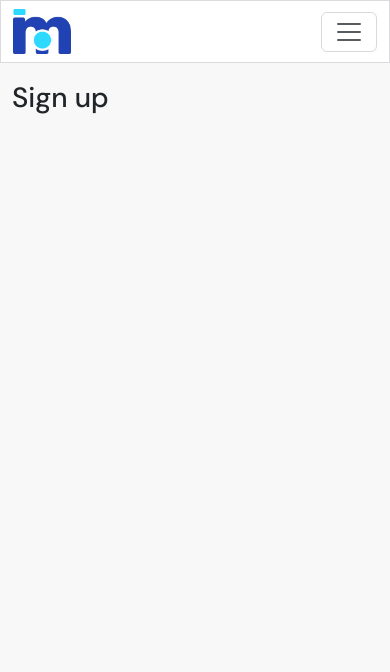
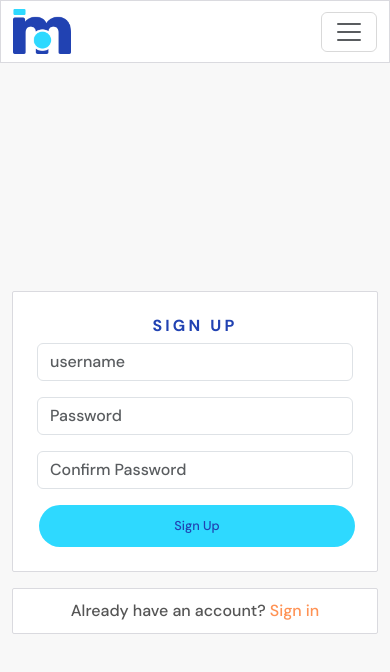
Before and after one commit to Redsskull/moments, a React (Create React App) app: page /signup in a window 390 px wide. Shown: the top 672 px of the page. Built offline with nearby package versions, Linux system fonts and the light colour scheme.

Commit message:
add basic form setup

```diff
--- a/package.json
+++ b/package.json
@@ -6,6 +6,7 @@
     "@testing-library/jest-dom": "^5.17.0",
     "@testing-library/react": "^13.4.0",
     "@testing-library/user-event": "^13.5.0",
+    "axios": "^1.6.7",
     "bootstrap": "^5.3.2",
     "react": "^18.2.0",
     "react-bootstrap": "^2.10.1",
--- a/src/App.js
+++ b/src/App.js
@@ -2,6 +2,8 @@
 import NavBar from './components/NavBar';
 import Container from 'react-bootstrap/Container';
 import {Route,Routes} from 'react-router-dom';
+import './api/axiosDefaults';
+import SignUpForm from './pages/auth/SignUpForm';
 
 function App() {
   return (
@@ -11,7 +13,7 @@
         <Routes>
           <Route path = "/" element={<h1>Home Page</h1>} />
           <Route path = "/signin" element={<h1>Sign In</h1>}/>
-          <Route path = "/signup" element={<h1>Sign up</h1>}/>
+          <Route path = "/signup" element={<SignUpForm/>}/>
           <Route path="*" element={<p>Page not found!</p>} />
         </Routes>
       </Container>
--- a/src/App.module.css
+++ b/src/App.module.css
@@ -5,7 +5,26 @@
 }
 
 .Main {
-    padding-top:81px;
+  padding-top: 81px;
+}
+
+.Content {
+  background-color: #ffffff;
+  padding: 10px;
+  border-radius: 2px;
+  border: 1px solid #dadadf;
+}
+
+.FillerImage {
+  object-fit: cover;
+  height: 100%;
+  width: 100%;
+}
+
+.Image {
+  max-height: 40vh;
+  max-width: 100%;
+  object-fit: contain;
 }
 
 * {
@@ -26,6 +45,10 @@
   transition: color ease-in-out 0.3s;
 }
 
+input[type="file"] {
+  display: none;
+}
+
 i {
   color: #cfced3;
   font-size: 1.6rem;
@@ -38,3 +61,22 @@
   transition: color ease-in-out 0.3s;
   color: #2142b2;
 }
+
+figure {
+  text-align: center;
+  display: inline-block;
+}
+
+/* scrollbar */
+*::-webkit-scrollbar {
+  width: 5px;
+}
+*::-webkit-scrollbar-track {
+  background: #f1f1f1;
+}
+*::-webkit-scrollbar-thumb {
+  background: #888;
+}
+*::-webkit-scrollbar-thumb:hover {
+  background: #555;
+}
--- /dev/null
+++ b/src/api/axiosDefaults.js
@@ -0,0 +1,5 @@
+import axios from 'axios';
+
+axios.defaults.baseURL = 'https://moments-db-b9026c5319dc.herokuapp.com/';
+axios.defaults.headers.post['Content-Type'] = 'multiform/form-data';
+axios.defaults.withCredentials = true;
--- /dev/null
+++ b/src/pages/auth/SignUpForm.js
@@ -0,0 +1,57 @@
+import React from "react";
+import { Link } from "react-router-dom";
+import styles from "../../styles/SignInUpForm.module.css";
+import btnStyles from "../../styles/Button.module.css";
+import appStyles from "../../App.module.css";
+import { Form, Button, Image, Col, Row, Container } from "react-bootstrap";
+
+const SignUpForm = () => {
+  return (
+    <Row className={styles.Row}>
+      <Col className="my-auto py-2 p-md-2" md={6}>
+        <Container className={`${appStyles.Content} p-4 `}>
+          <h1 className={styles.Header}>sign up</h1>
+
+          <Form>
+      <Form.Group className="mb-3" controlId="username">
+        <Form.Label className="d-none">Username</Form.Label>
+        <Form.Control className={styles.input}type="text" placeholder="username" name = "username"/>
+      </Form.Group>
+
+      <Form.Group className="mb-3" controlId="password1">
+        <Form.Label className="d-none">Password</Form.Label>
+        <Form.Control className={styles.input} type="password" placeholder="Password" name = "password1" />
+      </Form.Group>
+
+      <Form.Group className="mb-3" controlId="password2">
+        <Form.Label className="d-none">Confirm Password</Form.Label>
+        <Form.Control className={styles.input} type="password" placeholder="Confirm Password" name = "password2"/>
+      </Form.Group>
+      <Button className={`${btnStyles.Button} ${btnStyles.Wide} ${btnStyles.Bright}`} type="submit">
+       Sign Up
+      </Button>
+    </Form>
+
+        </Container>
+        <Container className={`mt-3 ${appStyles.Content}`}>
+          <Link className={styles.Link} to="/signin">
+            Already have an account? <span>Sign in</span>
+          </Link>
+        </Container>
+      </Col>
+      <Col
+        md={6}
+        className={`my-auto d-none d-md-block p-2 ${styles.SignUpCol}`}
+      >
+        <Image
+          className={`${appStyles.FillerImage}`}
+          src={
+            "https://codeinstitute.s3.amazonaws.com/AdvancedReact/hero2.jpg"
+          }
+        />
+      </Col>
+    </Row>
+  );
+};
+
+export default SignUpForm;
--- /dev/null
+++ b/src/styles/Button.module.css
@@ -0,0 +1,69 @@
+.Button {
+    font-size: 0.8rem;
+    align-self: center;
+    border-radius: 100px;
+    border-color: transparent;
+    padding: 4px 10px;
+    margin-left: 2px;
+    margin-right: 2px;
+    min-width: 75px;
+  }
+
+  .Button:hover {
+    opacity: 0.8;
+    border-color: transparent;
+    cursor: pointer;
+  }
+
+  .Button:hover:active {
+    background-color: #2142b2 !important;
+  }
+
+  .Button:active {
+    background-color: #2142b2 !important;
+  }
+
+  .Button:focus {
+    background-color: #2142b2;
+  }
+
+  .Wide {
+    padding: 10px 50px;
+    width: 100%;
+  }
+
+  .Blue,
+  .BlueOutline:hover,
+  .Bright:hover {
+    background-color: #2142b2;
+    color: #ffffff;
+  }
+
+  .BlueOutline,
+  .Blue:hover {
+    /* border: 1px solid #2142b2; */
+    background-color: #ffffff;
+    color: #2142b2;
+  }
+
+  .Black,
+  .BlackOutline:hover {
+    /* background-color: #242a3d;
+    color: white; */
+    background-color: #242a3d;
+    color: aliceblue;
+  }
+
+  .Black:hover,
+  .BlackOutline {
+    /* background-color: #dadadf;
+    color: #242a3d;
+    border-color: #242a3d; */
+    background-color: aliceblue;
+    color: #242a3d;
+  }
+
+  .Bright {
+    background-color: #2ed9ff;
+    color: #2142b2;
+  }
--- /dev/null
+++ b/src/styles/SignInUpForm.module.css
@@ -0,0 +1,46 @@
+.Row {
+    height: calc(100vh - 81px);
+  }
+  .Input {
+    background: #ffffff;
+    border: 1px solid #f0f1f9;
+    box-sizing: border-box;
+    border-radius: 2px;
+    color: #7177a1;
+    text-align: center;
+    padding: 10px;
+  }
+
+  .Header {
+    font-style: normal;
+    font-weight: bold;
+    font-size: 16px;
+    line-height: 19px;
+    text-align: center;
+    letter-spacing: 0.2em;
+    text-transform: uppercase;
+    color: #2142b2;
+  }
+
+  .Link {
+    text-decoration: none;
+    text-align: center;
+    display: block;
+    margin: auto;
+  }
+
+  .Link span {
+    color: #ff9254;
+  }
+
+  .Container {
+    padding: 30px 10px;
+  }
+
+  .SignInCol {
+    height: 320px;
+  }
+
+  .SignUpCol {
+    height: 375px;
+  }
```
Also changed, not shown: 1 other file (tests, documents, lock files or other folders). Lines whose indentation alone changed are shown as unchanged.
